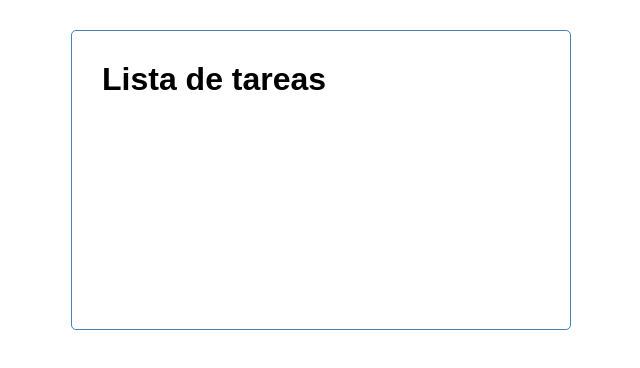
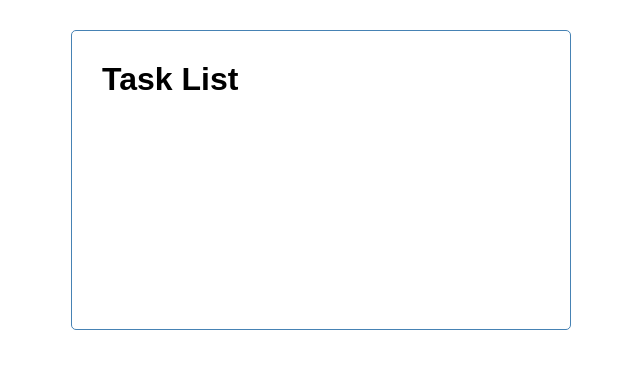
Before and after one commit to CharlyBGood/angular-task-list, an Angular app: page / in a window 1280 px wide. Shown: the top 368 px of the page, without its empty margins (319-959 px from the left). Built offline with nearby package versions, Linux system fonts and the light colour scheme.

Commit message:
change title on header-component

```diff
--- a/src/app/components/header/header.component.ts
+++ b/src/app/components/header/header.component.ts
@@ -6,6 +6,6 @@ import { Component } from '@angular/core';
   styleUrls: ['./header.component.css'],
 })
 export class HeaderComponent {
-  title:string = 'Lista de tareas';
+  title:string = 'Task List';
 
 }
```
